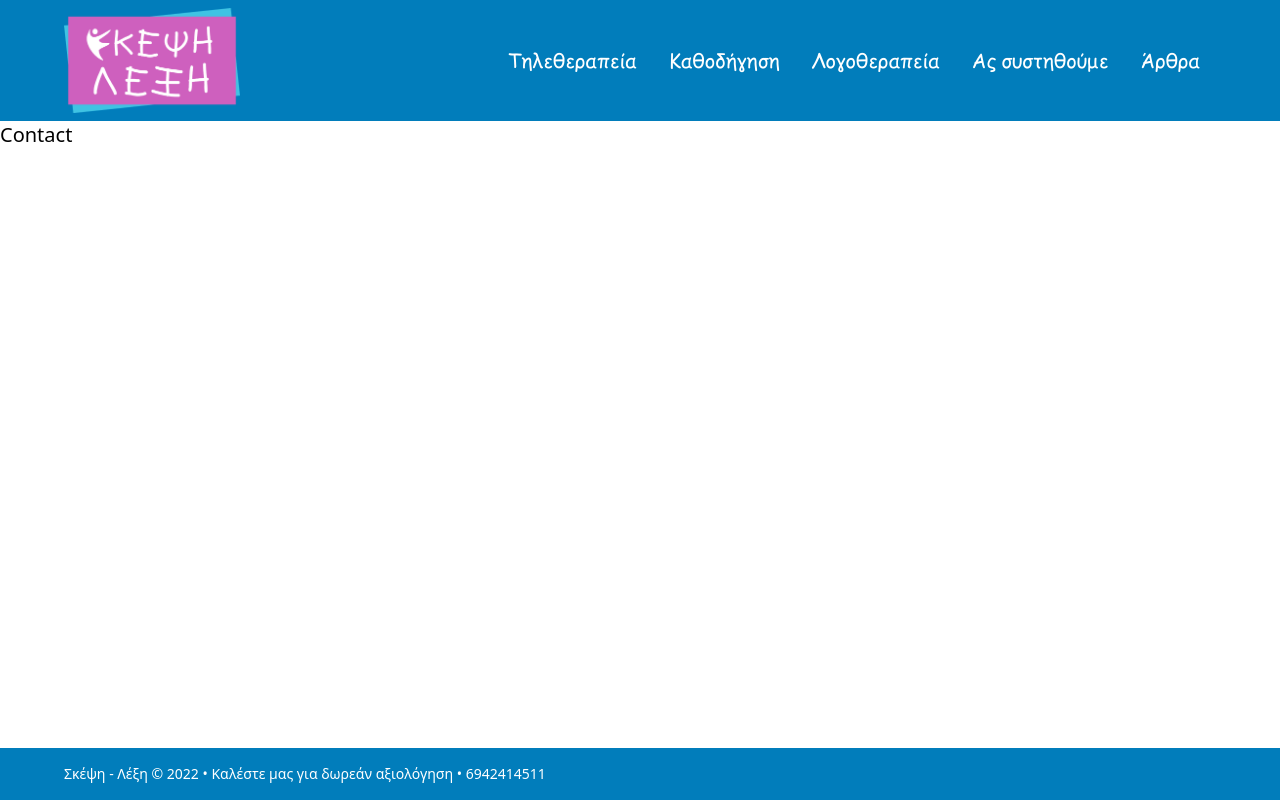
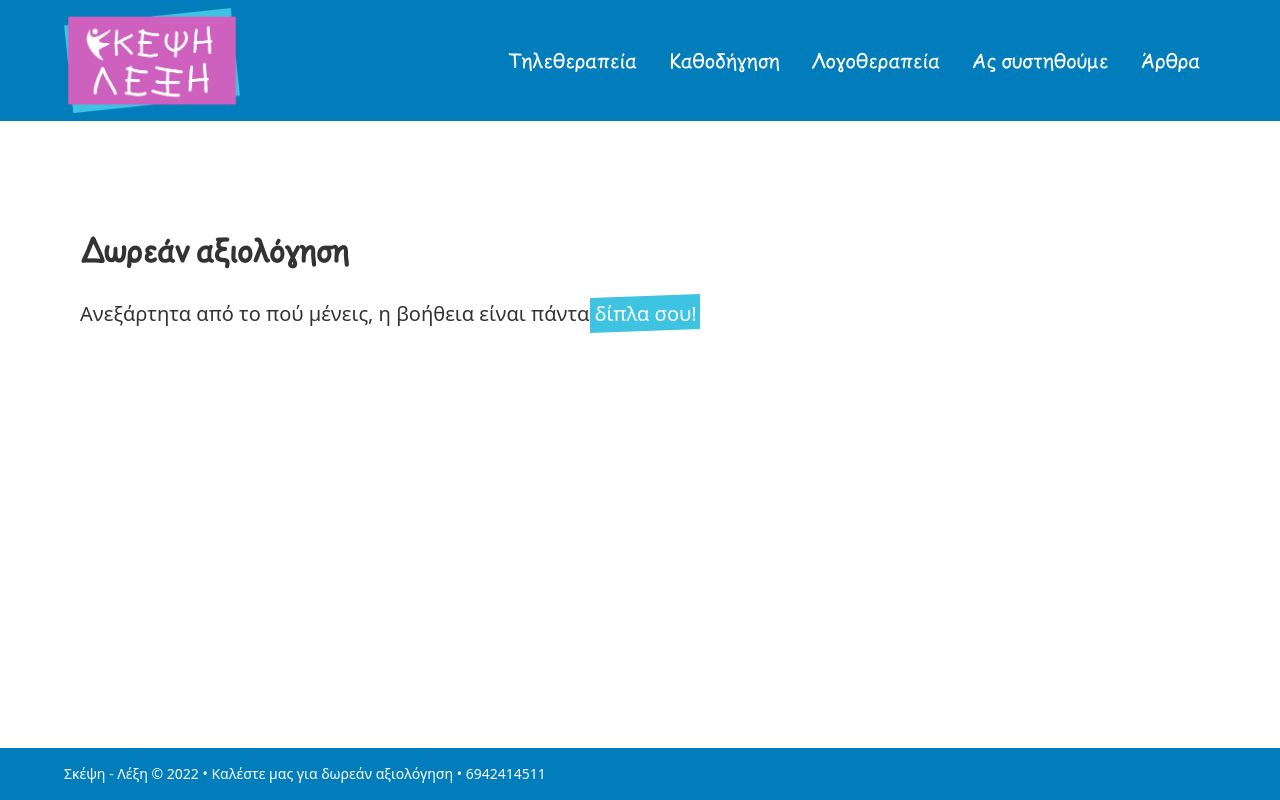
Before and after one commit to vkarampinis/skepsileksi.gr, a Next.js app: page /contact in a window 1280 px wide. Built offline with nearby package versions, Linux system fonts and the light colour scheme.

Commit message:
add contact page

```diff
--- a/pages/contact.js
+++ b/pages/contact.js
@@ -1,5 +1,10 @@
 import BaseLayout from "../components/BaseLayout";
+import ContactSection from "../components/ContactSection";
 
 export default function Home() {
-  return <BaseLayout>Contact</BaseLayout>;
+  return (
+    <BaseLayout>
+      <ContactSection />
+    </BaseLayout>
+  );
 }
```
